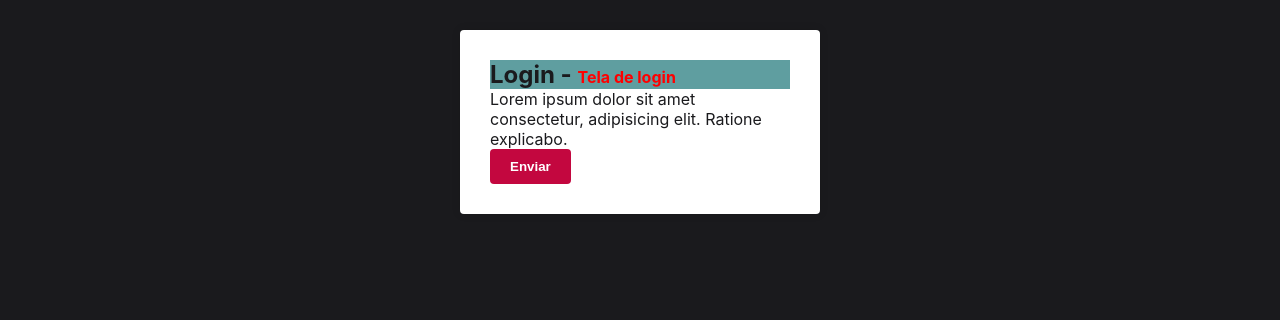
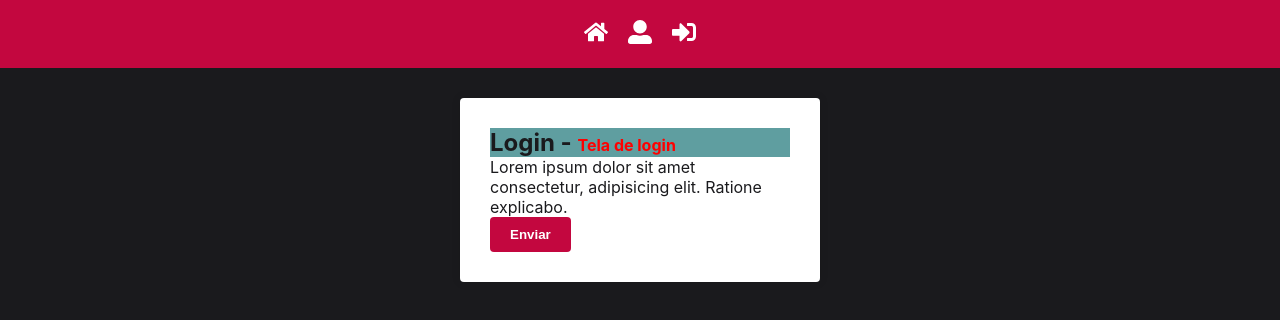
Before and after one commit to lucasilvadrm/react-base, a React (Create React App) app: page / in a window 1280 px wide. Shown: the top 320 px of the page. Built offline with nearby package versions, Linux system fonts and the light colour scheme.

Commit message:
feat: criação do componente header

```diff
--- a/package.json
+++ b/package.json
@@ -8,6 +8,8 @@
     "@testing-library/user-event": "^13.5.0",
     "react": "^18.2.0",
     "react-dom": "^18.2.0",
+    "react-icons": "^4.7.1",
+    "react-router-dom": "^5.2.0",
     "react-scripts": "5.0.1",
     "styled-components": "^5.3.6",
     "web-vitals": "^2.1.4"
--- a/src/App.js
+++ b/src/App.js
@@ -1,12 +1,14 @@
 import React from 'react';
+import Header from './pages/Header';
 import Login from './pages/Login';
 import GlobalStyles from './styles/GlobalStyles';
 
 function App() {
   return (
     <>
+      <Header />
+      <Login />
       <GlobalStyles />
-      <Login />
     </>
   );
 }
--- /dev/null
+++ b/src/pages/Header/index.jsx
@@ -0,0 +1,23 @@
+/* eslint-disable import/no-extraneous-dependencies */
+import React from 'react';
+import { FaHome, FaSignInAlt, FaUserAlt } from 'react-icons/fa';
+
+import { Nav } from './styled';
+
+const Header = () => {
+  return (
+    <Nav>
+      <a href="/">
+        <FaHome size={24} />
+      </a>
+      <a href="/">
+        <FaUserAlt size={24} />
+      </a>
+      <a href="/">
+        <FaSignInAlt size={24} />
+      </a>
+    </Nav>
+  );
+};
+
+export default Header;
--- /dev/null
+++ b/src/pages/Header/styled.js
@@ -0,0 +1,16 @@
+import styled from 'styled-components';
+import { primaryColor } from '../../config/colors';
+
+export const Nav = styled.nav`
+  background: ${primaryColor};
+  padding: 20px;
+  display: flex;
+  align-items: center;
+  justify-content: center;
+
+  a {
+    color: #fff;
+    margin: 0 10px 0;
+    font-weight: bold;
+  }
+`;
```
Also changed, not shown: 1 other file (tests, documents, lock files or other folders).
